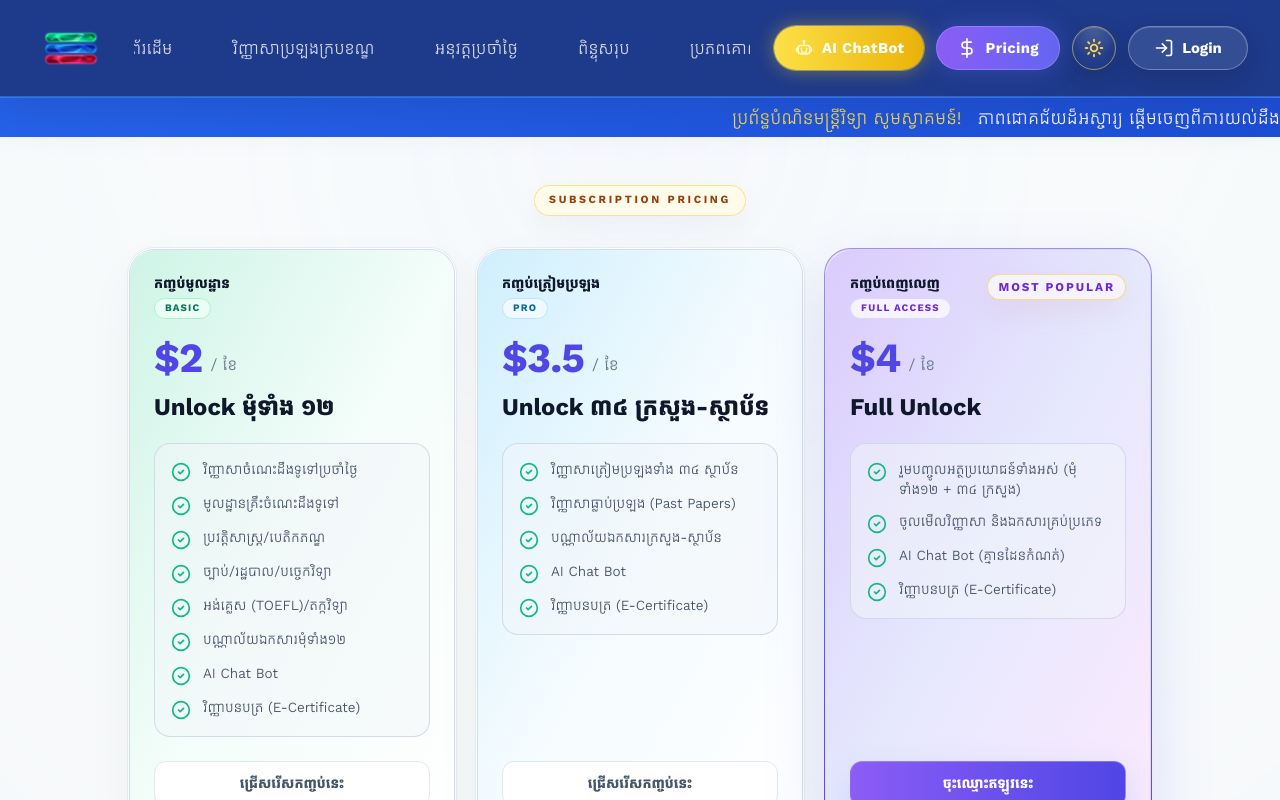
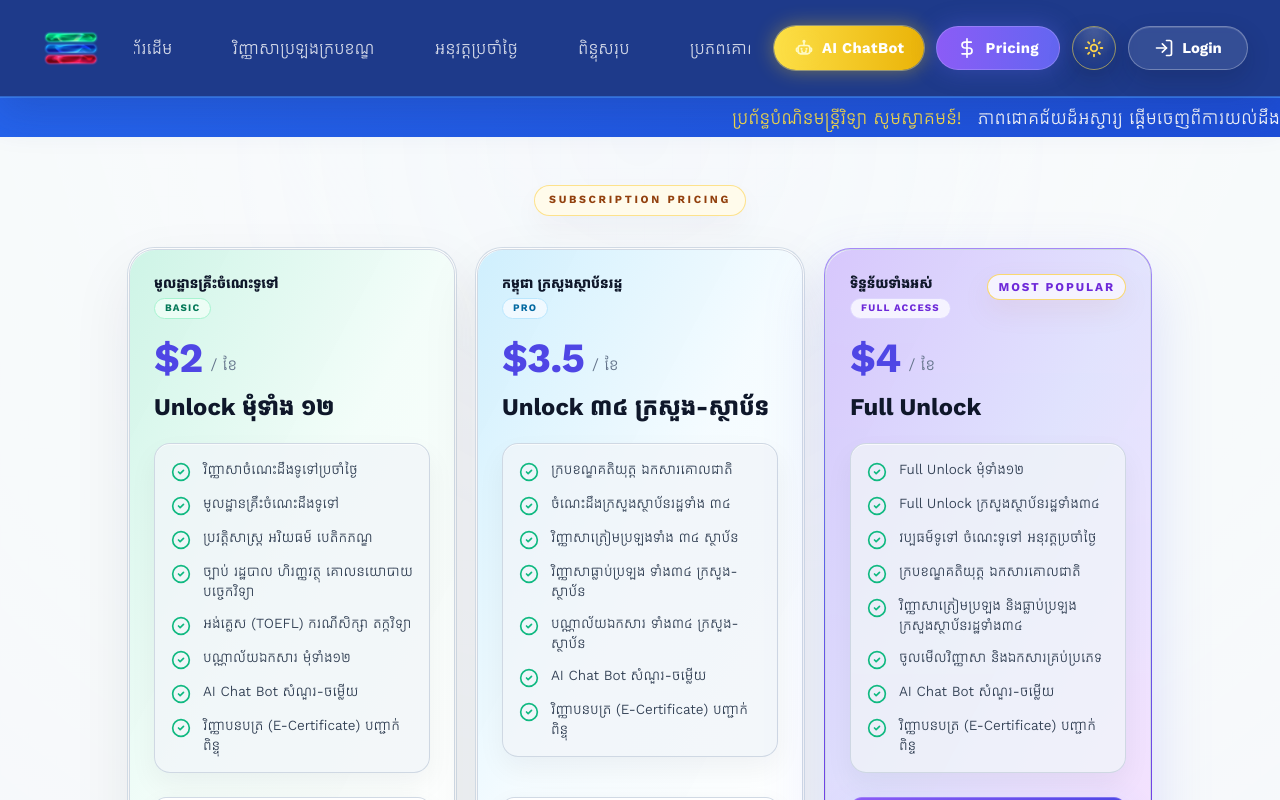
Before and after one commit to kimsanem/bomnin-frontend-main-up2, a Nuxt app: page /pricing in a window 1280 px wide. Shown: the top 800 px of the page. Built offline with nearby package versions, Linux system fonts and the light colour scheme; a web font is replaced by a local one.

Commit message:
text improving

```diff
--- a/app/components/SubscriptionPricingSection.vue
+++ b/app/components/SubscriptionPricingSection.vue
@@ -23,7 +23,7 @@ const plans: PricingPlan[] = [
 
   // first card 2$
   {
-    name: 'កញ្ចប់មូលដ្ឋាន',
+    name: 'មូលដ្ឋានគ្រឹះចំណេះទូទៅ',
     subtitle: 'Basic',
     price: '$2',
     period: '/ ខែ',
@@ -31,22 +31,22 @@ const plans: PricingPlan[] = [
     accent: 'from-emerald-400/30 via-emerald-300/10 to-transparent dark:from-emerald-500/12 dark:via-emerald-400/4 dark:to-transparent',
     buttonLabel: 'ជ្រើសរើសកញ្ចប់នេះ',
     buttonClass:
-      'border border-slate-200 bg-white text-slate-600 hover:border-indigo-200 hover:bg-indigo-50/50 dark:border-white/15 dark:bg-white/5 dark:text-slate-100 dark:hover:border-emerald-300/55 dark:hover:bg-emerald-400/10',
+      'border border-slate-300/90 bg-white text-slate-700 shadow-[0_10px_24px_rgba(15,23,42,0.08)] hover:border-indigo-300 hover:bg-indigo-50/70 hover:shadow-[0_14px_30px_rgba(99,102,241,0.12)] dark:border-white/15 dark:bg-white/5 dark:text-slate-100 dark:hover:border-emerald-300/55 dark:hover:bg-emerald-400/10',
     features: [
       'វិញ្ញាសាចំណេះដឹងទូទៅប្រចាំថ្ងៃ',
       'មូលដ្ឋានគ្រឹះចំណេះដឹងទូទៅ',
-      'ប្រវត្តិសាស្ត្រ/បេតិកភណ្ឌ',
-      'ច្បាប់/រដ្ឋបាល/បច្ចេកវិទ្យា',
-      'អង់គ្លេស (TOEFL)/តក្កវិទ្យា',
-      'បណ្ណាល័យឯកសារមុំទាំង១២',
-      'AI Chat Bot',
-      'វិញ្ញាបនបត្រ (E-Certificate)',
+      'ប្រវត្តិសាស្ត្រ អរិយធម៌ បេតិកភណ្ឌ',
+      'ច្បាប់ រដ្ឋបាល ហិរញ្ញវត្ថុ គោលនយោបាយ បច្ចេកវិទ្យា',
+      ' អង់គ្លេស (TOEFL) ករណីសិក្សា តក្កវិទ្យា',
+      'បណ្ណាល័យឯកសារ មុំទាំង១២',
+      'AI Chat Bot សំណួរ-ចម្លើយ',
+      'វិញ្ញាបនបត្រ (E-Certificate) បញ្ជាក់ពិន្ទុ',
     ],
   },
 
   // second card 3.5$
   {
-    name: 'កញ្ចប់ត្រៀមប្រឡង',
+    name: 'កម្ពុជា ក្រសួងស្ថាប័នរដ្ឋ',
     subtitle: 'Pro',
     price: '$3.5',
     period: '/ ខែ',
@@ -54,19 +54,21 @@ const plans: PricingPlan[] = [
     accent: 'from-sky-400/30 via-sky-300/10 to-transparent dark:from-sky-500/12 dark:via-sky-400/4 dark:to-transparent',
     buttonLabel: 'ជ្រើសរើសកញ្ចប់នេះ',
     buttonClass:
-      'border border-slate-200 bg-white text-slate-600 hover:border-indigo-200 hover:bg-indigo-50/50 dark:border-white/15 dark:bg-white/5 dark:text-slate-100 dark:hover:border-sky-300/55 dark:hover:bg-sky-400/10',
+      'border border-slate-300/90 bg-white text-slate-700 shadow-[0_10px_24px_rgba(15,23,42,0.08)] hover:border-indigo-300 hover:bg-indigo-50/70 hover:shadow-[0_14px_30px_rgba(99,102,241,0.12)] dark:border-white/15 dark:bg-white/5 dark:text-slate-100 dark:hover:border-sky-300/55 dark:hover:bg-sky-400/10',
     features: [
+      'ក្របខណ្ឌគតិយុត្ត ឯកសារគោលជាតិ',
+      'ចំណេះដឹងក្រសួងស្ថាប័នរដ្ឋទាំង ៣៤',
       'វិញ្ញាសាត្រៀមប្រឡងទាំង ៣៤ ស្ថាប័ន',
-      'វិញ្ញាសាធ្លាប់ប្រឡង (Past Papers)',
-      'បណ្ណាល័យឯកសារក្រសួង-ស្ថាប័ន',
-      'AI Chat Bot',
-      'វិញ្ញាបនបត្រ (E-Certificate)',
+      'វិញ្ញាសាធ្លាប់ប្រឡង ទាំង៣៤ ក្រសួង-ស្ថាប័ន',
+      'បណ្ណាល័យឯកសារ ទាំង៣៤ ក្រសួង-ស្ថាប័ន',
+      'AI Chat Bot សំណួរ-ចម្លើយ',
+      'វិញ្ញាបនបត្រ (E-Certificate) បញ្ជាក់ពិន្ទុ',
     ],
   },
 
   // third card (special card ) most popular
   {
-    name: 'កញ្ចប់ពេញលេញ',
+    name: 'ទិន្នន័យទាំងអស់',
     subtitle: 'Full Access',
     price: '$4',
     period: '/ ខែ',
@@ -78,10 +80,14 @@ const plans: PricingPlan[] = [
       'border border-violet-300/40 bg-gradient-to-r from-violet-500 to-indigo-600 text-white shadow-[0_14px_32px_rgba(199,210,254,0.95)] hover:from-violet-400 hover:to-indigo-500 dark:shadow-[0_10px_24px_rgba(79,70,229,0.28)]',
     highlighted: true,
     features: [
-      'រួមបញ្ចូលអត្ថប្រយោជន៍ទាំងអស់ (មុំទាំង១២ + ៣៤ ក្រសួង)',
+      'Full Unlock មុំទាំង១២',
+      'Full Unlock ក្រសួងស្ថាប័នរដ្ឋទាំង៣៤',
+      'វប្បធម៌ទូទៅ ចំណេះទូទៅ អនុវត្តប្រចាំថ្ងៃ',
+      'ក្របខណ្ឌគតិយុត្ត ឯកសារគោលជាតិ',
+      'វិញ្ញាសាត្រៀមប្រឡង និងធ្លាប់ប្រឡង ក្រសួងស្ថាប័នរដ្ឋទាំង៣៤',
       'ចូលមើលវិញ្ញាសា និងឯកសារគ្រប់ប្រភេទ',
-      'AI Chat Bot (គ្មានដែនកំណត់)',
-      'វិញ្ញាបនបត្រ (E-Certificate)',
+      'AI Chat Bot សំណួរ-ចម្លើយ',
+      'វិញ្ញាបនបត្រ (E-Certificate) បញ្ជាក់ពិន្ទ',
     ],
   },
 ];
@@ -114,11 +120,11 @@ const plans: PricingPlan[] = [
           :class="
             plan.highlighted
               ? 'bg-gradient-to-b from-violet-400 via-indigo-500 to-violet-600 shadow-[0_24px_60px_rgba(129,140,248,0.24)] dark:bg-gradient-to-b dark:from-violet-800 dark:via-violet-900 dark:to-[#140b2e] dark:shadow-[0_24px_80px_rgba(76,29,149,0.32)]'
-              : 'bg-white ring-1 ring-slate-200/80 shadow-[0_20px_50px_rgba(0,0,0,0.04)] dark:bg-white/10 dark:ring-0 dark:shadow-none'
+              : 'bg-white ring-1 ring-slate-300/85 shadow-[0_24px_60px_rgba(15,23,42,0.08)] dark:bg-white/10 dark:ring-0 dark:shadow-none'
           "
         >
           <div
-            class="relative flex h-full flex-col rounded-[calc(1.65rem-1px)] border border-slate-300/80 bg-white p-4 shadow-[0_20px_50px_rgba(0,0,0,0.04)] backdrop-blur-md transition-colors duration-300 group-hover:border-slate-400 dark:border-white/10 dark:bg-slate-900/50 dark:shadow-none dark:backdrop-blur-xl dark:group-hover:border-white/20 sm:p-5 lg:p-6"
+            class="relative flex h-full flex-col rounded-[calc(1.65rem-1px)] border border-slate-300/90 bg-white/95 p-4 shadow-[0_24px_60px_rgba(15,23,42,0.08)] backdrop-blur-md transition-colors duration-300 group-hover:border-slate-400 dark:border-white/10 dark:bg-slate-900/50 dark:shadow-none dark:backdrop-blur-xl dark:group-hover:border-white/20 sm:p-5 lg:p-6"
             :class="plan.highlighted ? 'dark:bg-slate-950/30' : ''"
           >
             <div
@@ -146,7 +152,7 @@ const plans: PricingPlan[] = [
                 </div>
                 <span
                   v-if="plan.badge"
-                  class="pricing-badge relative overflow-hidden rounded-full border border-amber-300/70 bg-violet-50 px-2.5 py-1 text-[10px] font-semibold uppercase tracking-[0.16em] text-violet-700 shadow-[0_10px_24px_rgba(139,92,246,0.08)] dark:border-amber-300/55 dark:bg-violet-400/15 dark:text-violet-100 sm:text-xs"
+                  class="pricing-badge relative overflow-hidden rounded-full border border-amber-300/80 bg-violet-50 px-2.5 py-1 text-[10px] font-semibold uppercase tracking-[0.16em] text-violet-700 shadow-[0_12px_26px_rgba(139,92,246,0.12)] dark:border-amber-300/55 dark:bg-violet-400/15 dark:text-violet-100 sm:text-xs"
                 >
                   <span class="relative z-10">{{ plan.badge }}</span>
                   <span class="pricing-badge-glow absolute inset-y-0 -left-1/3 w-1/3 -skew-x-12 bg-white/35 dark:bg-amber-200/20"></span>
@@ -161,7 +167,7 @@ const plans: PricingPlan[] = [
                 <h3 class="mt-3 font-kantumruy text-xl font-black text-slate-900 dark:text-slate-100 sm:text-2xl">{{ plan.title }}</h3>
               </div>
 
-              <ul class="relative mb-6 space-y-3 rounded-2xl border border-slate-300/80 bg-slate-100/50 p-4 font-kantumruy text-[13px] leading-6 text-slate-600 dark:border-transparent dark:bg-transparent dark:p-0 dark:text-slate-300 sm:text-sm">
+              <ul class="relative mb-6 space-y-3 rounded-2xl border border-slate-300/90 bg-slate-100/75 p-4 font-kantumruy text-[13px] leading-6 text-slate-700 shadow-[inset_0_1px_0_rgba(255,255,255,0.7),0_12px_28px_rgba(15,23,42,0.05)] dark:border-transparent dark:bg-transparent dark:p-0 dark:text-slate-300 dark:shadow-none sm:text-sm">
                 <li
                   v-for="feature in plan.features"
                   :key="feature"
```
